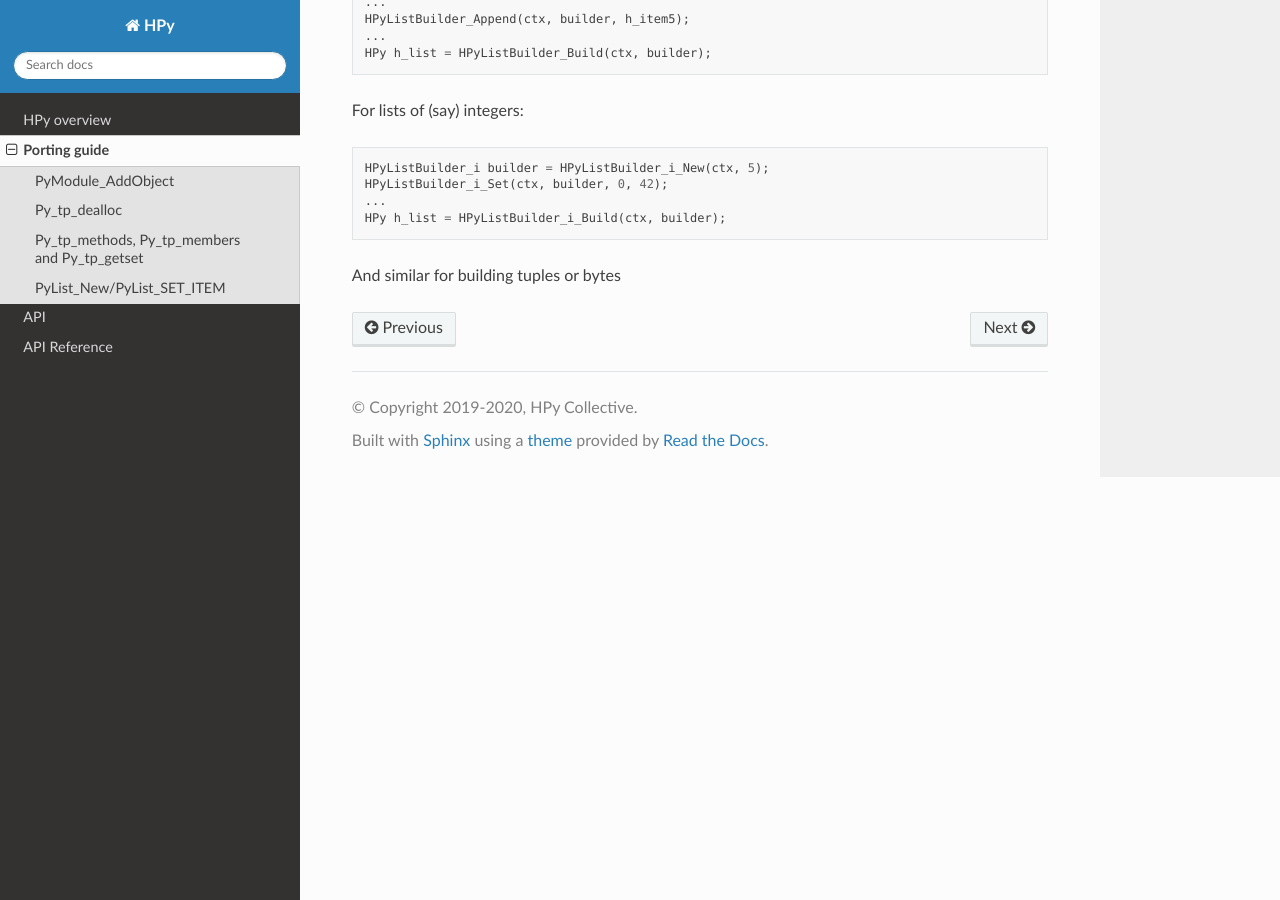
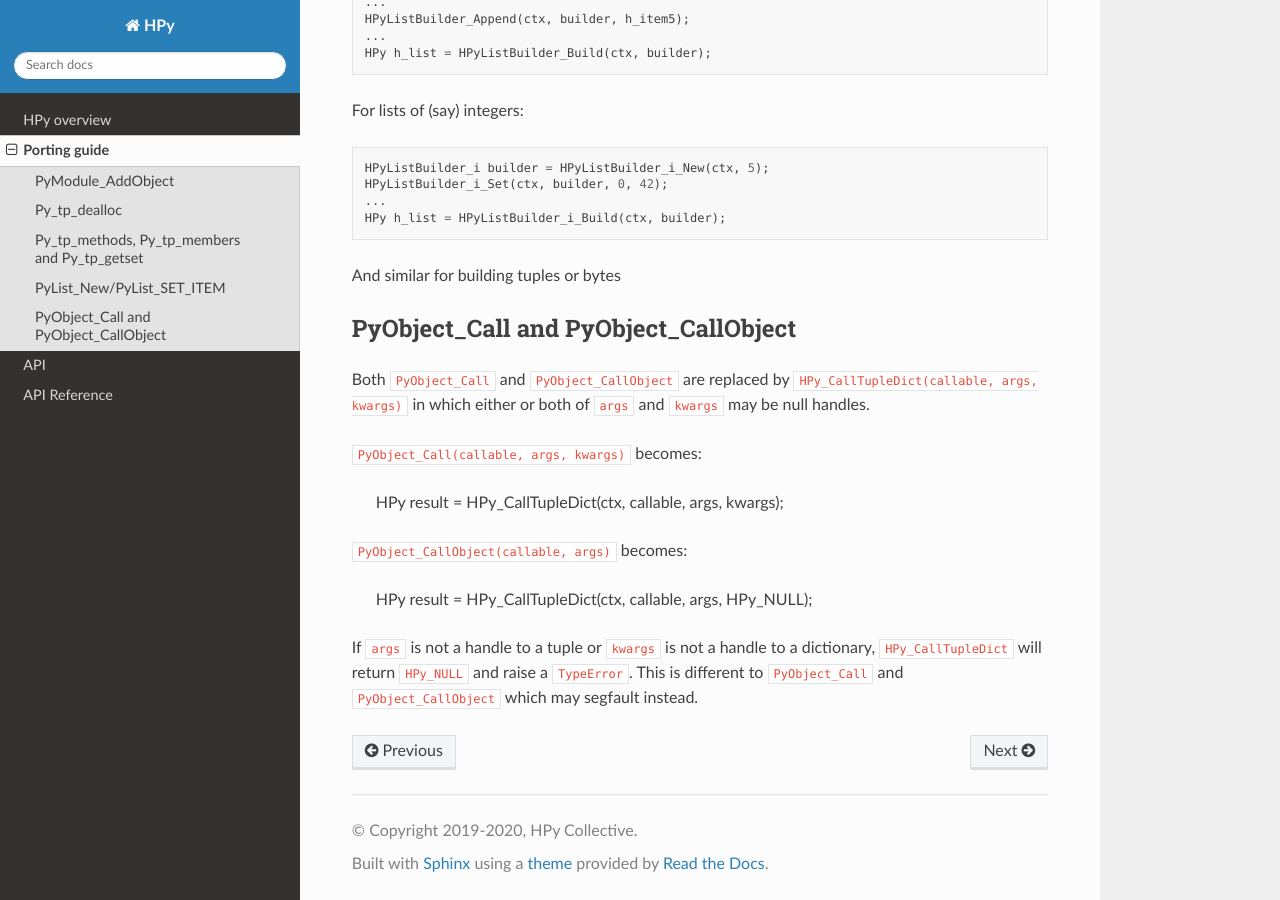
Before and after one commit to hpyproject/hpy, a Sphinx documentation site: the page built from docs/porting-guide.rst, in a window 1280 px wide and 900 px high, scrolled down 779 px. Built offline with Sphinx 7.4.7 and the Read the Docs theme 2.0.0, drawn with Linux system fonts in a browser that asks for light colours.

Commit message:
Add porting docs for HPy_CallTupleDict.

```diff
--- a/docs/porting-guide.rst
+++ b/docs/porting-guide.rst
@@ -46,3 +46,24 @@ For lists of (say) integers::
     HPy h_list = HPyListBuilder_i_Build(ctx, builder);
 
 And similar for building tuples or bytes
+
+
+PyObject_Call and PyObject_CallObject
+-------------------------------------
+
+Both ``PyObject_Call`` and ``PyObject_CallObject`` are replaced by
+``HPy_CallTupleDict(callable, args, kwargs)`` in which either or both of
+``args`` and ``kwargs`` may be null handles.
+
+``PyObject_Call(callable, args, kwargs)`` becomes:
+
+    HPy result = HPy_CallTupleDict(ctx, callable, args, kwargs);
+
+``PyObject_CallObject(callable, args)`` becomes:
+
+    HPy result = HPy_CallTupleDict(ctx, callable, args, HPy_NULL);
+
+If ``args`` is not a handle to a tuple or ``kwargs`` is not a handle to a
+dictionary, ``HPy_CallTupleDict`` will return ``HPy_NULL`` and raise a
+``TypeError``. This is different to ``PyObject_Call`` and
+``PyObject_CallObject`` which may segfault instead.
```
